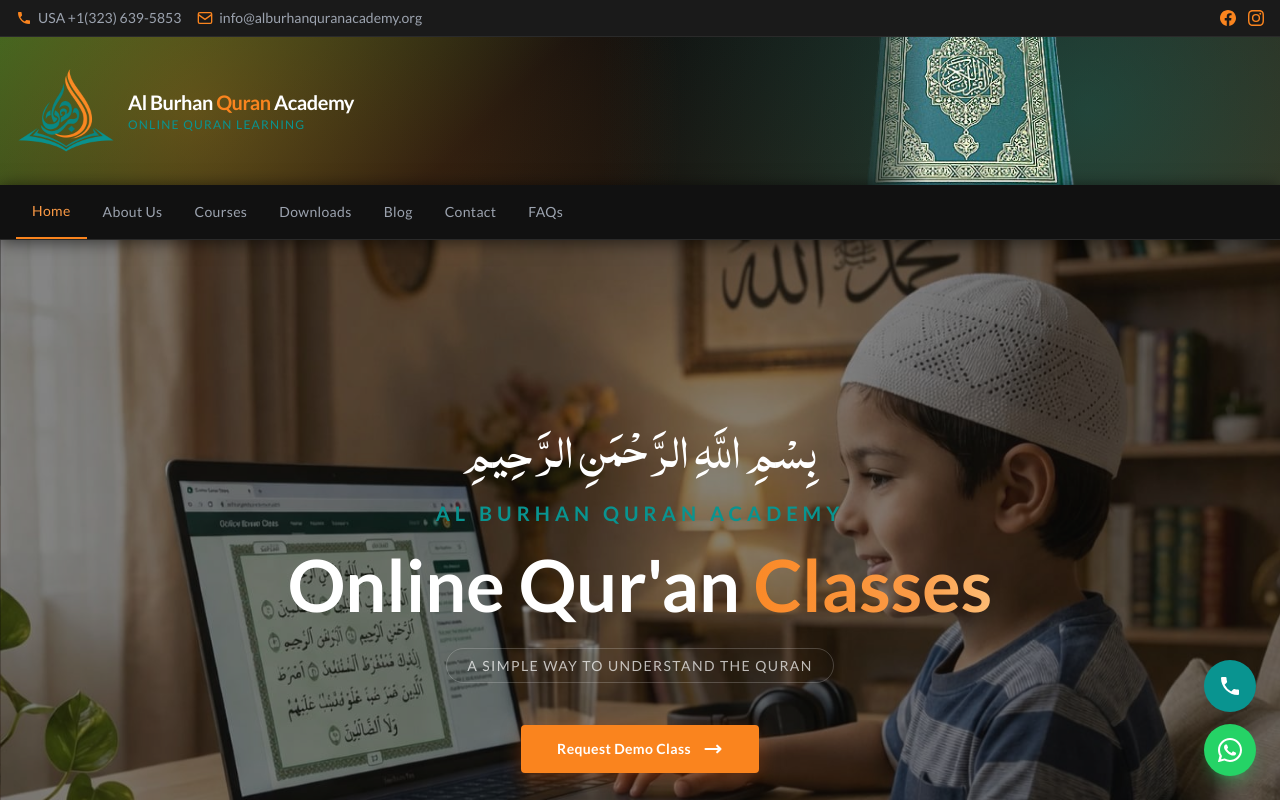
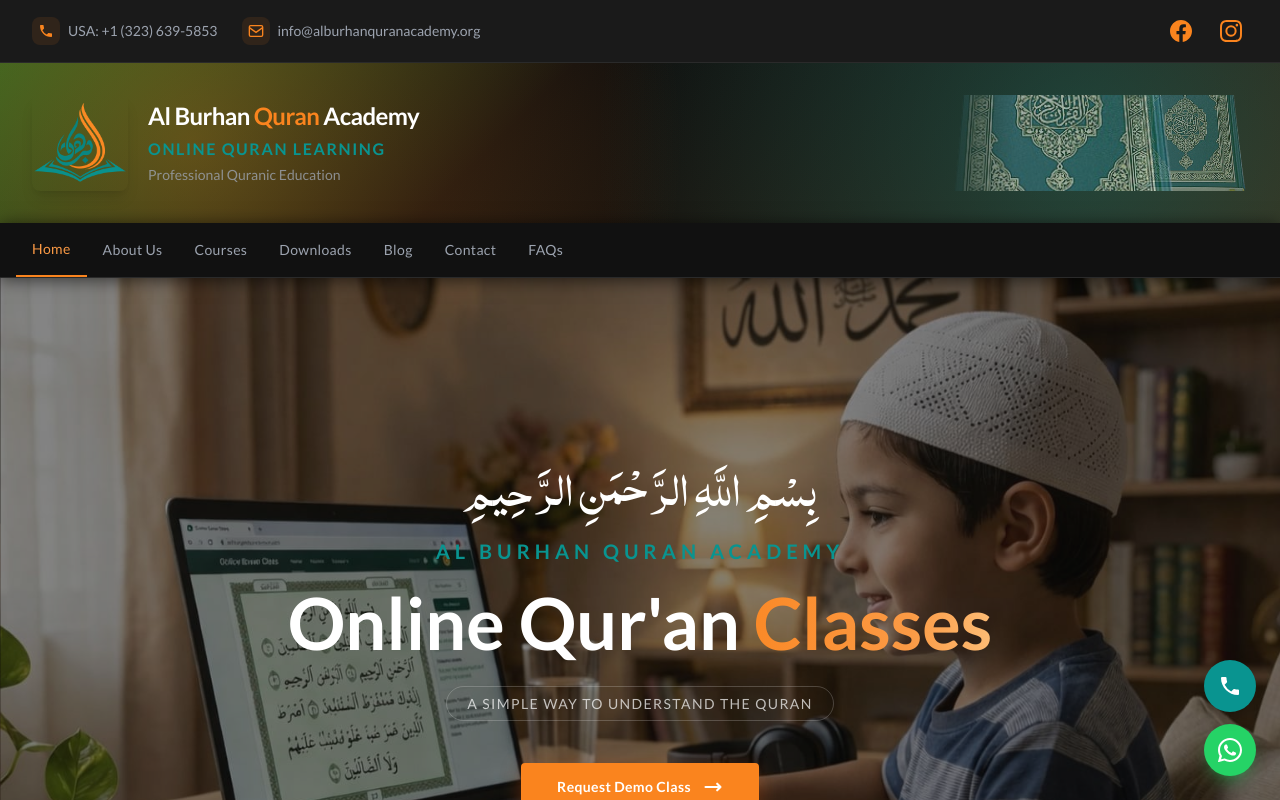
Before and after one commit to hassanwd/AlBurhanQuranAcademy, a Next.js app: page / in a window 1280 px wide. Shown: the top 800 px of the page. Built offline with nearby package versions, Linux system fonts and the light colour scheme.

Commit message:
Make header responsiove and transitioned

```diff
--- a/src/components/Header.tsx
+++ b/src/components/Header.tsx
@@ -8,7 +8,7 @@
       <TopBar />
 
       {/* Logo row with overlay */}
-      <div className="relative overflow-hidden py-6 px-4">
+      <div className="relative overflow-hidden py-3 sm:py-5 lg:py-8 px-4 sm:px-6 lg:px-8 transition-all duration-500">
         {/* Overlay background */}
         <div
           className="absolute inset-0"
@@ -25,41 +25,68 @@
           }}
         />
 
-        <div className="relative z-10 max-w-7xl mx-auto flex items-center justify-between">
-          {/* Logo */}
-          <div className="flex items-center gap-3">
+        <div className="relative z-10 max-w-7xl mx-auto flex items-center justify-start">
+          {/* Logo Container */}
+          <div className="flex items-center gap-3 sm:gap-4 lg:gap-5 flex-shrink-0 transition-all duration-300">
+            {/* Logo Image */}
+            <div className="flex-shrink-0 transition-all duration-300">
               <img
                 src="/png-logo.png"
                 alt="Al Burhan Quran Academy Logo"
-              className="w-25 h-25 object-cover"
+                className="w-14 h-14 sm:w-16 sm:h-16 lg:w-24 lg:h-24 object-cover rounded-lg shadow-lg hover:shadow-xl transition-all duration-300 hover:scale-105"
               />
-            <div className="flex flex-col">
-              <div className="text-xl font-black tracking-tight leading-tight">
+            </div>
+
+            {/* Branding Text */}
+            <div className="flex flex-col min-w-0 transition-all duration-300">
+              {/* Main Title */}
+              <div className="text-base sm:text-xl lg:text-2xl font-black tracking-tight leading-tight transition-all duration-300">
                 <span className="text-white">Al Burhan </span>
                 <span className="text-[var(--color-accent)]">Quran </span>
                 <span className="text-white">Academy</span>
               </div>
-              <span className="text-[var(--color-sky)] text-xs tracking-widest uppercase mt-0.5">
+              {/* Subtitle */}
+              <span className="text-[var(--color-sky)] text-xs sm:text-sm lg:text-base tracking-widest uppercase font-semibold mt-1 lg:mt-1.5 transition-all duration-300">
                 Online Quran Learning
+              </span>
+              {/* Description */}
+              <span className="text-[var(--color-gray-muted)] text-xs sm:text-xs lg:text-sm mt-1 opacity-80 transition-all duration-300">
+                Professional Quranic Education
               </span>
             </div>
           </div>
-        </div>
 
-        {/* Right — Quran image cropped/bleeding from right edge */}
+          {/* Decorative Quran Image - Tablet and Up */}
           <div
-          className="hidden sm:block absolute right-50 top-0 h-full"
-          style={{ width: "220px" }}
+            className="hidden sm:block absolute right-0 top-0 h-full pointer-events-none transition-all duration-500"
+            style={{ width: "120px" }}
           >
             <img
               src="/quran.png"
-            alt="Quran"
-            className="h-full w-full object-cover object-left"
+              alt="Quran decoration"
+              className="h-full w-full object-cover object-left opacity-50 transition-all duration-500 hover:opacity-70"
+              style={{
+                maskImage: "linear-gradient(to right, transparent 0%, black 20%)",
+                WebkitMaskImage: "linear-gradient(to right, transparent 0%, black 20%)",
+              }}
+            />
+          </div>
+
+          {/* Decorative Quran Image - Large Screens */}
+          <div
+            className="hidden lg:block absolute right-16 top-0 h-full pointer-events-none transition-all duration-500"
+            style={{ width: "240px" }}
+          >
+            <img
+              src="/quran.png"
+              alt="Quran decoration"
+              className="h-full w-full object-cover object-left opacity-60 transition-all duration-500 hover:opacity-80"
               style={{
                 maskImage: "linear-gradient(to right, transparent 0%, black 30%)",
                 WebkitMaskImage: "linear-gradient(to right, transparent 0%, black 30%)",
               }}
             />
+          </div>
         </div>
       </div>
 
--- a/src/variants/TopBar.tsx
+++ b/src/variants/TopBar.tsx
@@ -1,46 +1,151 @@
+"use client";
+import { useState } from "react";
+
 export default function TopBar() {
+  const [showContactInfo, setShowContactInfo] = useState(false);
+
   return (
-    <div className="bg-[var(--color-surface)] border-b border-[var(--color-border)] py-2 px-4">
-      <div className="max-w-7xl mx-auto flex flex-col sm:flex-row items-center justify-between gap-2 text-sm text-[var(--color-gray-muted)]">
-        {/* Contact Info */}
-        <div className="flex flex-wrap items-center gap-4">
-          {/* Call USA */}
+    <div className="bg-[var(--color-surface)] border-b border-[var(--color-border)] transition-all duration-300">
+      {/* Main Top Bar */}
+      <div className="py-2.5 lg:py-3.5 px-4 sm:px-6 lg:px-8 transition-all duration-300">
+        <div className="max-w-7xl mx-auto flex items-center justify-between gap-4">
+          {/* Desktop Contact Info */}
+          <div className="hidden md:flex items-center gap-6 text-sm text-[var(--color-gray-muted)]">
+            {/* Phone */}
+            <div className="flex items-center gap-2 group cursor-pointer transition-all duration-300">
+              <div className="p-1.5 rounded-lg bg-[var(--color-accent)]/10 group-hover:bg-[var(--color-accent)]/20 transition-all duration-300 group-hover:shadow-md">
+                <svg className="w-4 h-4 fill-[var(--color-accent)] transition-transform duration-300 group-hover:scale-110" viewBox="0 0 24 24">
+                  <path d="M6.62 10.79a15.053 15.053 0 0 0 6.59 6.59l2.2-2.2a1 1 0 0 1 1.01-.24c1.12.37 2.33.57 3.58.57a1 1 0 0 1 1 1V20a1 1 0 0 1-1 1C10.61 21 3 13.39 3 4a1 1 0 0 1 1-1h3.5a1 1 0 0 1 1 1c0 1.25.2 2.46.57 3.58a1 1 0 0 1-.25 1.01l-2.2 2.2z" />
+                </svg>
+              </div>
               <a
                 href="tel:+13236395853"
-            className="flex items-center gap-1.5 hover:text-[var(--color-sky)] transition-colors"
+                className="hover:text-[var(--color-sky)] transition-all duration-300 font-medium group-hover:translate-x-1"
               >
-            <svg className="w-4 h-4 fill-[var(--color-accent)]" viewBox="0 0 24 24">
+                USA: +1 (323) 639-5853
+              </a>
+            </div>
+
+            {/* Email */}
+            <div className="flex items-center gap-2 group cursor-pointer transition-all duration-300">
+              <div className="p-1.5 rounded-lg bg-[var(--color-accent)]/10 group-hover:bg-[var(--color-accent)]/20 transition-all duration-300 group-hover:shadow-md">
+                <svg className="w-4 h-4 stroke-[var(--color-accent)] fill-none transition-transform duration-300 group-hover:scale-110" viewBox="0 0 24 24" strokeWidth="2">
+                  <rect x="2" y="4" width="20" height="16" rx="2" />
+                  <path d="m2 7 10 7 10-7" />
+                </svg>
+              </div>
+              <a
+                href="mailto:info@alburhanquranacademy.org"
+                className="hover:text-[var(--color-sky)] transition-all duration-300 font-medium group-hover:translate-x-1"
+              >
+                info@alburhanquranacademy.org
+              </a>
+            </div>
+          </div>
+
+          {/* Desktop Spacer */}
+          <div className="hidden md:block flex-1" />
+
+          {/* Mobile Contact Toggle */}
+          <button
+            onClick={() => setShowContactInfo(!showContactInfo)}
+            className="md:hidden p-2 rounded-lg hover:bg-[var(--color-accent)]/10 transition-all duration-300 group relative hover:shadow-md active:scale-95"
+            aria-label="Contact info"
+            title="View contact info"
+          >
+            <svg
+              className="w-5 h-5 text-[var(--color-accent)] transition-all duration-300 group-hover:scale-110 group-hover:rotate-12"
+              viewBox="0 0 24 24"
+              fill="currentColor"
+            >
               <path d="M6.62 10.79a15.053 15.053 0 0 0 6.59 6.59l2.2-2.2a1 1 0 0 1 1.01-.24c1.12.37 2.33.57 3.58.57a1 1 0 0 1 1 1V20a1 1 0 0 1-1 1C10.61 21 3 13.39 3 4a1 1 0 0 1 1-1h3.5a1 1 0 0 1 1 1c0 1.25.2 2.46.57 3.58a1 1 0 0 1-.25 1.01l-2.2 2.2z" />
             </svg>
-            USA +1(323) 639-5853
+            <span className="absolute bottom-full mb-2 left-1/2 transform -translate-x-1/2 bg-gray-900 text-white text-xs px-2 py-1 rounded whitespace-nowrap opacity-0 group-hover:opacity-100 transition-all duration-300 pointer-events-none">
+              Contact
+            </span>
+          </button>
+
+          {/* Social Icons - Show on all screens */}
+          <div className="flex items-center gap-3 sm:gap-4">
+            {/* Facebook */}
+            <a
+              href="https://www.facebook.com/share/18AVd6ZE6s/"
+              aria-label="Facebook"
+              target="_blank"
+              rel="noopener noreferrer"
+              className="group p-1.5 rounded-lg hover:bg-[#1877F2]/10 transition-all duration-300 hover:shadow-md active:scale-95"
+            >
+              <svg
+                className="w-5 h-5 sm:w-5.5 sm:h-5.5 text-[var(--color-accent)] group-hover:text-[#1877F2] transition-all duration-300 group-hover:scale-125"
+                viewBox="0 0 24 24"
+                fill="currentColor"
+              >
+                <path d="M24 12.073C24 5.405 18.627 0 12 0S0 5.405 0 12.073C0 18.1 4.388 23.094 10.125 24v-8.437H7.078v-3.49h3.047V9.41c0-3.025 1.792-4.697 4.533-4.697 1.312 0 2.686.235 2.686.235v2.97h-1.513c-1.491 0-1.956.93-1.956 1.886v2.269h3.328l-.532 3.49h-2.796V24C19.612 23.094 24 18.1 24 12.073z" />
+              </svg>
+            </a>
+
+            {/* Instagram */}
+            <a
+              href="https://www.instagram.com/al.burhan.quran.academy?utm_source=qr&igsh=eWw4eWRzY3doZWdm"
+              aria-label="Instagram"
+              target="_blank"
+              rel="noopener noreferrer"
+              className="group p-1.5 rounded-lg hover:bg-[#E1306C]/10 transition-all duration-300 hover:shadow-md active:scale-95"
+            >
+              <svg
+                className="w-5 h-5 sm:w-5.5 sm:h-5.5 text-[var(--color-accent)] group-hover:text-[#E1306C] transition-all duration-300 group-hover:scale-125"
+                viewBox="0 0 24 24"
+                fill="currentColor"
+              >
+                <path d="M12 2.163c3.204 0 3.584.012 4.85.07 1.366.062 2.633.334 3.608 1.308.975.975 1.246 2.242 1.308 3.608.058 1.266.07 1.646.07 4.85s-.012 3.584-.07 4.85c-.062 1.366-.334 2.633-1.308 3.608-.975.975-2.242 1.246-3.608 1.308-1.266.058-1.646.07-4.85.07s-3.584-.012-4.85-.07c-1.366-.062-2.633-.334-3.608-1.308-.975-.975-1.246-2.242-1.308-3.608C2.175 15.584 2.163 15.204 2.163 12s.012-3.584.07-4.85c.062-1.366.334-2.633 1.308-3.608.975-.975 2.242-1.246 3.608-1.308C8.416 2.175 8.796 2.163 12 2.163zm0-2.163C8.741 0 8.332.014 7.052.072 5.197.157 3.355.673 2.014 2.014.673 3.355.157 5.197.072 7.052.014 8.332 0 8.741 0 12c0 3.259.014 3.668.072 4.948.085 1.855.601 3.697 1.942 5.038 1.341 1.341 3.183 1.857 5.038 1.942C8.332 23.986 8.741 24 12 24c3.259 0 3.668-.014 4.948-.072 1.855-.085 3.697-.601 5.038-1.942 1.341-1.341 1.857-3.183 1.942-5.038.058-1.28.072-1.689.072-4.948 0-3.259-.014-3.668-.072-4.948-.085-1.855-.601-3.697-1.942-5.038C20.645.673 18.803.157 16.948.072 15.668.014 15.259 0 12 0zm0 5.838a6.162 6.162 0 1 0 0 12.324 6.162 6.162 0 0 0 0-12.324zm0 10.162a4 4 0 1 1 0-8 4 4 0 0 1 0 8zm6.406-11.845a1.44 1.44 0 1 0 0 2.881 1.44 1.44 0 0 0 0-2.881z" />
+              </svg>
+            </a>
+          </div>
+        </div>
+      </div>
+
+      {/* Mobile Contact Info Dropdown */}
+      <div
+        className={`md:hidden border-t border-[var(--color-border)] bg-gradient-to-b from-[var(--color-surface)] to-[var(--color-surface)]/50 backdrop-blur-sm transition-all duration-500 overflow-hidden ${
+          showContactInfo ? "opacity-100 visible max-h-96" : "opacity-0 invisible max-h-0"
+        }`}
+      >
+        <div className="px-4 sm:px-6 py-4 space-y-3 animate-in fade-in slide-in-from-top-2 duration-300">
+            {/* Phone */}
+            <a
+              href="tel:+13236395853"
+              className="flex items-center gap-3 p-3 rounded-lg hover:bg-[var(--color-accent)]/10 transition-all duration-300 group active:scale-95 hover:shadow-md"
+            >
+              <div className="p-2 rounded-lg bg-[var(--color-accent)]/20 group-hover:bg-[var(--color-accent)]/30 transition-all duration-300 group-hover:shadow-md">
+                <svg className="w-5 h-5 fill-[var(--color-accent)] transition-transform duration-300 group-hover:scale-110" viewBox="0 0 24 24">
+                  <path d="M6.62 10.79a15.053 15.053 0 0 0 6.59 6.59l2.2-2.2a1 1 0 0 1 1.01-.24c1.12.37 2.33.57 3.58.57a1 1 0 0 1 1 1V20a1 1 0 0 1-1 1C10.61 21 3 13.39 3 4a1 1 0 0 1 1-1h3.5a1 1 0 0 1 1 1c0 1.25.2 2.46.57 3.58a1 1 0 0 1-.25 1.01l-2.2 2.2z" />
+                </svg>
+              </div>
+              <div className="flex flex-col">
+                <span className="text-xs text-[var(--color-gray-muted)] uppercase tracking-wide transition-colors duration-300">Phone</span>
+                <span className="text-sm font-semibold text-white group-hover:text-[var(--color-sky)] transition-all duration-300">
+                  +1 (323) 639-5853
+                </span>
+              </div>
             </a>
 
             {/* Email */}
             <a
               href="mailto:info@alburhanquranacademy.org"
-            className="flex items-center gap-1.5 hover:text-[var(--color-sky)] transition-colors"
+              className="flex items-center gap-3 p-3 rounded-lg hover:bg-[var(--color-accent)]/10 transition-all duration-300 group active:scale-95 hover:shadow-md"
             >
-            <svg className="w-4 h-4 stroke-[var(--color-accent)] fill-none" viewBox="0 0 24 24" strokeWidth="2">
+              <div className="p-2 rounded-lg bg-[var(--color-accent)]/20 group-hover:bg-[var(--color-accent)]/30 transition-all duration-300 group-hover:shadow-md">
+                <svg className="w-5 h-5 stroke-[var(--color-accent)] fill-none transition-transform duration-300 group-hover:scale-110" viewBox="0 0 24 24" strokeWidth="2">
                   <rect x="2" y="4" width="20" height="16" rx="2" />
                   <path d="m2 7 10 7 10-7" />
                 </svg>
+              </div>
+              <div className="flex flex-col min-w-0">
+                <span className="text-xs text-[var(--color-gray-muted)] uppercase tracking-wide transition-colors duration-300">Email</span>
+                <span className="text-sm font-semibold text-white group-hover:text-[var(--color-sky)] transition-all duration-300 truncate">
                   info@alburhanquranacademy.org
-          </a>
+                </span>
               </div>
-
-        {/* Social Icons */}
-        <div className="flex items-center gap-3">
-          {/* Facebook */}
-          <a href="https://www.facebook.com/share/18AVd6ZE6s/" aria-label="Facebook" target="_blank" rel="noopener noreferrer" className="text-[var(--color-accent)] hover:text-[#1877F2] transition-colors">
-            <svg className="w-4 h-4" viewBox="0 0 24 24" fill="currentColor">
-              <path d="M24 12.073C24 5.405 18.627 0 12 0S0 5.405 0 12.073C0 18.1 4.388 23.094 10.125 24v-8.437H7.078v-3.49h3.047V9.41c0-3.025 1.792-4.697 4.533-4.697 1.312 0 2.686.235 2.686.235v2.97h-1.513c-1.491 0-1.956.93-1.956 1.886v2.269h3.328l-.532 3.49h-2.796V24C19.612 23.094 24 18.1 24 12.073z"/>
-            </svg>
-          </a>
-          {/* Instagram */}
-          <a href="https://www.instagram.com/al.burhan.quran.academy?utm_source=qr&igsh=eWw4eWRzY3doZWdm" aria-label="Instagram" target="_blank" rel="noopener noreferrer" className="text-[var(--color-accent)] hover:text-[#E1306C] transition-colors">
-            <svg className="w-4 h-4" viewBox="0 0 24 24" fill="currentColor">
-              <path d="M12 2.163c3.204 0 3.584.012 4.85.07 1.366.062 2.633.334 3.608 1.308.975.975 1.246 2.242 1.308 3.608.058 1.266.07 1.646.07 4.85s-.012 3.584-.07 4.85c-.062 1.366-.334 2.633-1.308 3.608-.975.975-2.242 1.246-3.608 1.308-1.266.058-1.646.07-4.85.07s-3.584-.012-4.85-.07c-1.366-.062-2.633-.334-3.608-1.308-.975-.975-1.246-2.242-1.308-3.608C2.175 15.584 2.163 15.204 2.163 12s.012-3.584.07-4.85c.062-1.366.334-2.633 1.308-3.608.975-.975 2.242-1.246 3.608-1.308C8.416 2.175 8.796 2.163 12 2.163zm0-2.163C8.741 0 8.332.014 7.052.072 5.197.157 3.355.673 2.014 2.014.673 3.355.157 5.197.072 7.052.014 8.332 0 8.741 0 12c0 3.259.014 3.668.072 4.948.085 1.855.601 3.697 1.942 5.038 1.341 1.341 3.183 1.857 5.038 1.942C8.332 23.986 8.741 24 12 24c3.259 0 3.668-.014 4.948-.072 1.855-.085 3.697-.601 5.038-1.942 1.341-1.341 1.857-3.183 1.942-5.038.058-1.28.072-1.689.072-4.948 0-3.259-.014-3.668-.072-4.948-.085-1.855-.601-3.697-1.942-5.038C20.645.673 18.803.157 16.948.072 15.668.014 15.259 0 12 0zm0 5.838a6.162 6.162 0 1 0 0 12.324 6.162 6.162 0 0 0 0-12.324zm0 10.162a4 4 0 1 1 0-8 4 4 0 0 1 0 8zm6.406-11.845a1.44 1.44 0 1 0 0 2.881 1.44 1.44 0 0 0 0-2.881z"/>
-            </svg>
             </a>
         </div>
       </div>
```
Lines whose indentation alone changed are shown as unchanged.
